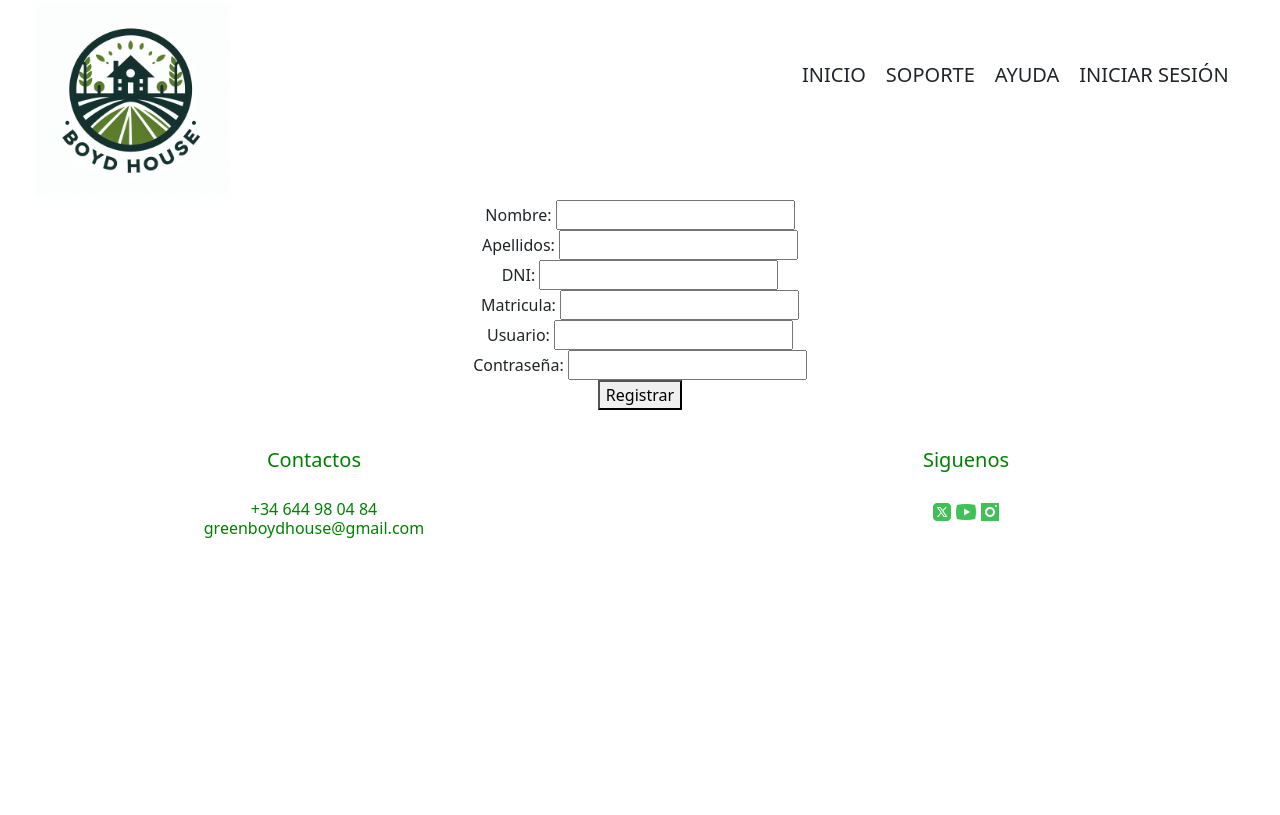
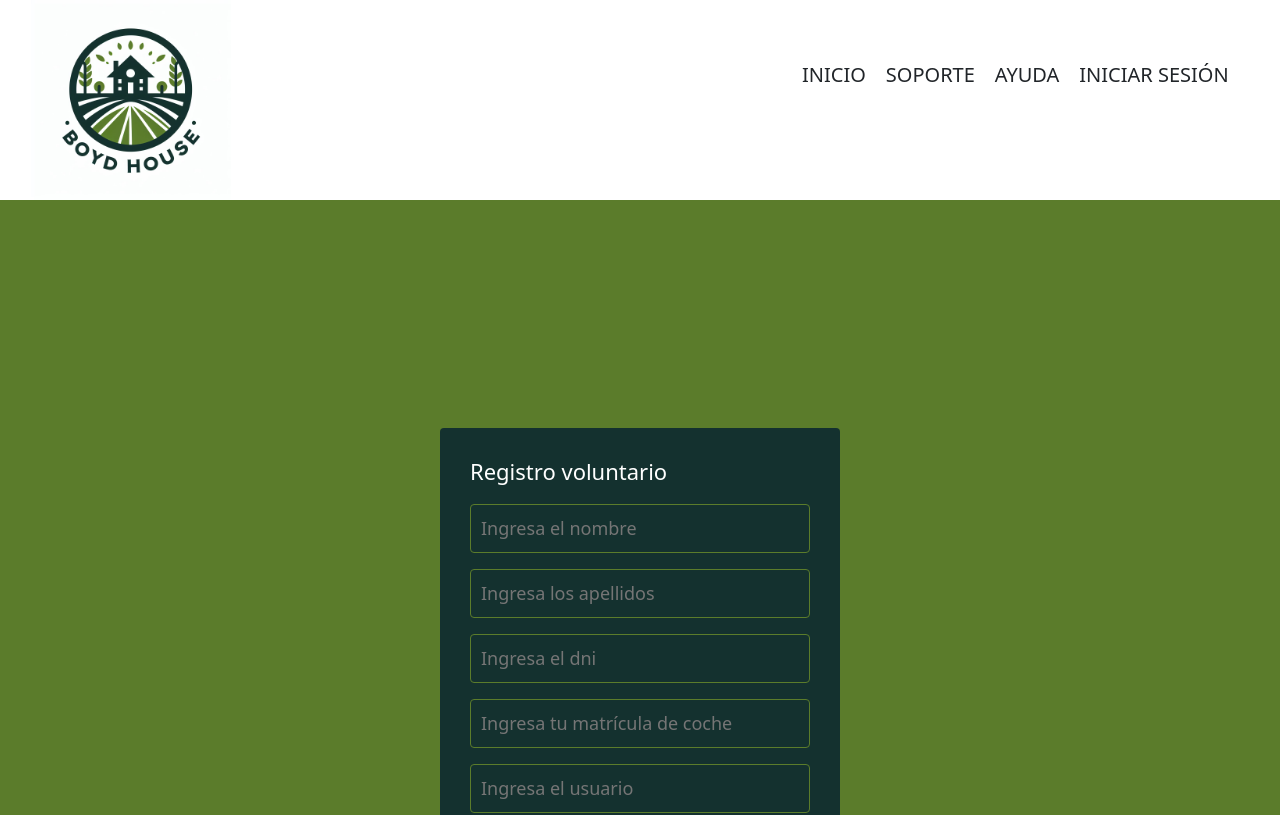
Before and after one commit to Pepesk34/TFG, a React (Create React App) app in the folder proyecto/client/: page /voluntario in a window 1280 px wide. Shown: the top 815 px of the page. Built offline with nearby package versions, Linux system fonts and the light colour scheme.

Commit message:
css formularios (mejorables)

```diff
--- a/proyecto/client/src/components/componentes_cuerpo/agricultores.js
+++ b/proyecto/client/src/components/componentes_cuerpo/agricultores.js
@@ -2,58 +2,62 @@
 import React from 'react';
 import { useState } from 'react';
 import Axios from "axios";
+import '../estilo.css';
 //asdfasldf
 
 const RegistrarseAgricultores = () => {
   //Declaro varias variables de estados y funciones para actualizarlas
-  const [nombre,setNombre] = useState("");
-  const [apellidos,setApellidos] = useState("");
-  const [dni,setDni] = useState("");
-  const [usuario,setUsuario] = useState("");
-  const [contraseña,setContraseña] = useState("");
+  const [nombre, setNombre] = useState("");
+  const [apellidos, setApellidos] = useState("");
+  const [dni, setDni] = useState("");
+  const [usuario, setUsuario] = useState("");
+  const [contraseña, setContraseña] = useState("");
 
   //Envia los datos al sevidor en la url http://localhost:3001/create con los datos proporcionados en el objeto
-  const add = () =>{
-    Axios.post("http://localhost:3001/create",{
+  const add = () => {
+    Axios.post("http://localhost:3001/create", {
       //Datos enviados
-      nombre:nombre,
-      apellidos:apellidos,
-      dni:dni,
-      usuario:usuario,
-      contraseña:contraseña
-    }).then(()=>{
+      nombre: nombre,
+      apellidos: apellidos,
+      dni: dni,
+      usuario: usuario,
+      contraseña: contraseña
+    }).then(() => {
       alert("Agricultor registrado con exito");
     });
   }
   return (
-        <div>
-
-            <label>Nombre: <input
-            onChange={(event)=>{ //uso el evento onChange para detectar cambios en el campo de entrada
+    <div id="div_formulario">
+      <section className="form-register">
+        <h4>Registro agricultor</h4>
+        <input
+          onChange={(event) => { //uso el evento onChange para detectar cambios en el campo de entrada
             setNombre(event.target.value) // Actualiza el estado del nombre con el valor ingresado por el usuario
           }}
-            type="text"></input></label><br/>
-            <label>Apellidos: <input
-            onChange={(event)=>{
+          type="text" id="nombres" className="controls" placeholder="Ingresa el nombre"></input>
+        <input
+          onChange={(event) => {
             setApellidos(event.target.value)
           }}
-            type="text"></input></label><br/>
-            <label>DNI: <input
-            onChange={(event)=>{
+          type="text" id="apellidos" className="controls" placeholder="Ingresa los apellidos"></input>
+        <input
+          onChange={(event) => {
             setDni(event.target.value)
           }}
-            type="text"></input></label><br/>
-            <label>Usuario: <input
-            onChange={(event)=>{
+          type="text" id="dni" className="controls" placeholder="Ingresa el dni"></input>
+        <input
+          onChange={(event) => {
             setUsuario(event.target.value)
           }}
-            type="text"></input></label><br/>
-            <label>Contraseña: <input
-            onChange={(event)=>{
+          type="text" id="usuario" className="controls" placeholder="Ingresa el usuario"></input>
+        <input
+          onChange={(event) => {
             setContraseña(event.target.value)
           }}
-            type="text"></input></label><br/>
-            <button onClick={add}>Registrar</button>
+          type="text" id="contraseña" className="controls" placeholder="Ingresa la contraseña"></input><br/>
+        <button className="botons" onClick={add}>Registrar</button>
+      </section>
+
     </div>
   );
 };
--- a/proyecto/client/src/components/componentes_cuerpo/voluntarios.js
+++ b/proyecto/client/src/components/componentes_cuerpo/voluntarios.js
@@ -1,65 +1,70 @@
 import React from 'react';
 import { useState } from 'react';
 import Axios from "axios";
+import '../estilo.css';
 
 const RegistrarseVoluntarios = () => {
   //Declaro varias variables de estados y funciones para actualizarlas
-  const [nombre,setNombre] = useState("");
-  const [apellidos,setApellidos] = useState("");
-  const [dni,setDni] = useState("");
-  const [matricula,setMatricula] = useState("");
-  const [usuario,setUsuario] = useState("");
-  const [contraseña,setContraseña] = useState("");
+  const [nombre, setNombre] = useState("");
+  const [apellidos, setApellidos] = useState("");
+  const [dni, setDni] = useState("");
+  const [matricula, setMatricula] = useState("");
+  const [usuario, setUsuario] = useState("");
+  const [contraseña, setContraseña] = useState("");
 
   //Envia los datos al sevidor en la url http://localhost:3001/create1 con los datos proporcionados en el objeto
-  const add = () =>{
-    Axios.post("http://localhost:3001/create1",{
+  const add = () => {
+    Axios.post("http://localhost:3001/create1", {
       //Datos enviados
-      nombre:nombre,
-      apellidos:apellidos,
-      dni:dni,
-      matricula:matricula,
-      usuario:usuario,
-      contraseña:contraseña
-    }).then(()=>{
+      nombre: nombre,
+      apellidos: apellidos,
+      dni: dni,
+      matricula: matricula,
+      usuario: usuario,
+      contraseña: contraseña
+    }).then(() => {
       alert("Voluntario registrado con exito");
     });
   }
   return (
-        <div>
-
-            <label>Nombre: <input
-            onChange={(event)=>{ //uso el evento onChange para detectar cambios en el campo de entrada
+    <div id="div_formulario">
+      <section className="form-register">
+        <h4>Registro voluntario</h4>
+        <input
+          onChange={(event) => { //uso el evento onChange para detectar cambios en el campo de entrada
             setNombre(event.target.value) // Actualiza el estado del nombre con el valor ingresado por el usuario
           }}
-            type="text"></input></label><br/>
-            <label>Apellidos: <input
-            onChange={(event)=>{
+          type="text" id="nombres" className="controls" placeholder="Ingresa el nombre"></input>
+        <input
+          onChange={(event) => {
             setApellidos(event.target.value)
           }}
-            type="text"></input></label><br/>
-            <label>DNI: <input
-            onChange={(event)=>{
+          type="text" id="apellidos" className="controls" placeholder="Ingresa los apellidos"></input>
+        <input
+          onChange={(event) => {
             setDni(event.target.value)
           }}
-            type="text"></input></label><br/>
-            <label>Matricula: <input
-            onChange={(event)=>{
+          type="text" id="dni" className="controls" placeholder="Ingresa el dni"></input>
+        <input
+          onChange={(event) => {
             setMatricula(event.target.value)
           }}
-            type="text"></input></label><br/>
-            <label>Usuario: <input
-            onChange={(event)=>{
+          type="text" id="matricula" className='controls' placeholder='Ingresa tu matrícula de coche'></input>
+        <input
+          onChange={(event) => {
             setUsuario(event.target.value)
           }}
-            type="text"></input></label><br/>
-            <label>Contraseña: <input
-            onChange={(event)=>{
+          type="text" id="usuario" className="controls" placeholder="Ingresa el usuario"></input>
+        <input
+          onChange={(event) => {
             setContraseña(event.target.value)
           }}
-            type="text"></input></label><br/>
-            <button onClick={add}>Registrar</button>
+          type="text" id="contraseña" className="controls" placeholder="Ingresa la contraseña"></input><br />
+        <button className="botons" onClick={add}>Registrar</button>
+      </section>
+
     </div>
+    //
   );
 };
 
--- a/proyecto/client/src/components/estilo.css
+++ b/proyecto/client/src/components/estilo.css
@@ -68,7 +68,55 @@ img {
     animation-name: animacion3;
     animation-duration: 1.5s;
 }
+#div_formulario{
+    margin: 0;
+    padding: 0;
+    box-sizing: border-box;
+    background-color: #5B7C2B;
+    color: #fff;
+    padding: 10%;
+    text-align: left;
+    animation-iteration-count: 1;
+    animation-name: animacion1;
+    animation-duration: 1.5s;
 
+}
+.form-register{
+    width: 400px;
+    background-color: #14312F;
+    padding: 30px;
+    margin:auto;
+    margin-top: 100px;
+    border-radius: 4px;
+    color: white;
+
+}
+.form-register h4{
+    font-size: 22px;
+    margin-bottom: 20px;
+}
+.controls{
+    width: 100%;
+    background-color: #14312F;
+    padding: 10px;
+    border-radius: 4px;
+    margin-bottom: 16px;
+    border: 1px solid  #5B7C2B;
+    font-size: 18px;
+}
+.form-register .botons{
+    width: 100%;
+    background-color: #5B7C2B;
+    border: none;
+    padding: 12px;
+    color: #fff;
+    margin: 16px 0;
+    font-size: 16px;
+    transition: color 0.3s ease;
+}
+.form-register .botons:hover{
+    background-color: #4f6b26;
+}
 /*animacion*/
 @keyframes animacion1 {
     0% {
@@ -103,7 +151,15 @@ img {
         margin-left: 0;
     }
 }
+@keyframes animacion4 {
+    0% {
+        background-color: #5B7C2B;
+    }
 
+    100% {
+        background-color: #4f6b26;
+    }
+}
 #apartados h5 a {
     margin-right: 20px;
     transition: color 0.3s ease;
--- a/proyecto/client/src/components/footer.js
+++ b/proyecto/client/src/components/footer.js
@@ -17,8 +17,6 @@ const Footer = () => {
                                 <li>greenboydhouse@gmail.com</li>
                             </ul>
                         </h6>
-
-
                     </div>
                 </div>
                 <div class="col-xl-6">
@@ -26,16 +24,12 @@ const Footer = () => {
                         <h5>Siguenos</h5>
                         <h6>
                             <br />
-
                                 <div id="iconos">
                                 <a target='blank' href='https://twitter.com/HouseBoyd61754'><img id="twitter" src={twitter}></img></a>
                                 <a target='blank' href='https://www.youtube.com/channel/UCtu69_nm6WnRX64XQRFvwaQ'><img id="youtube" src={youtube}></img></a>
                                 <a target='blank'><img id="instagram" src={instagram}></img></a>
                                 </div>
-
                         </h6>
-
-
                     </div>
                 </div>
             </div>
```
Lines whose indentation alone changed are shown as unchanged.
